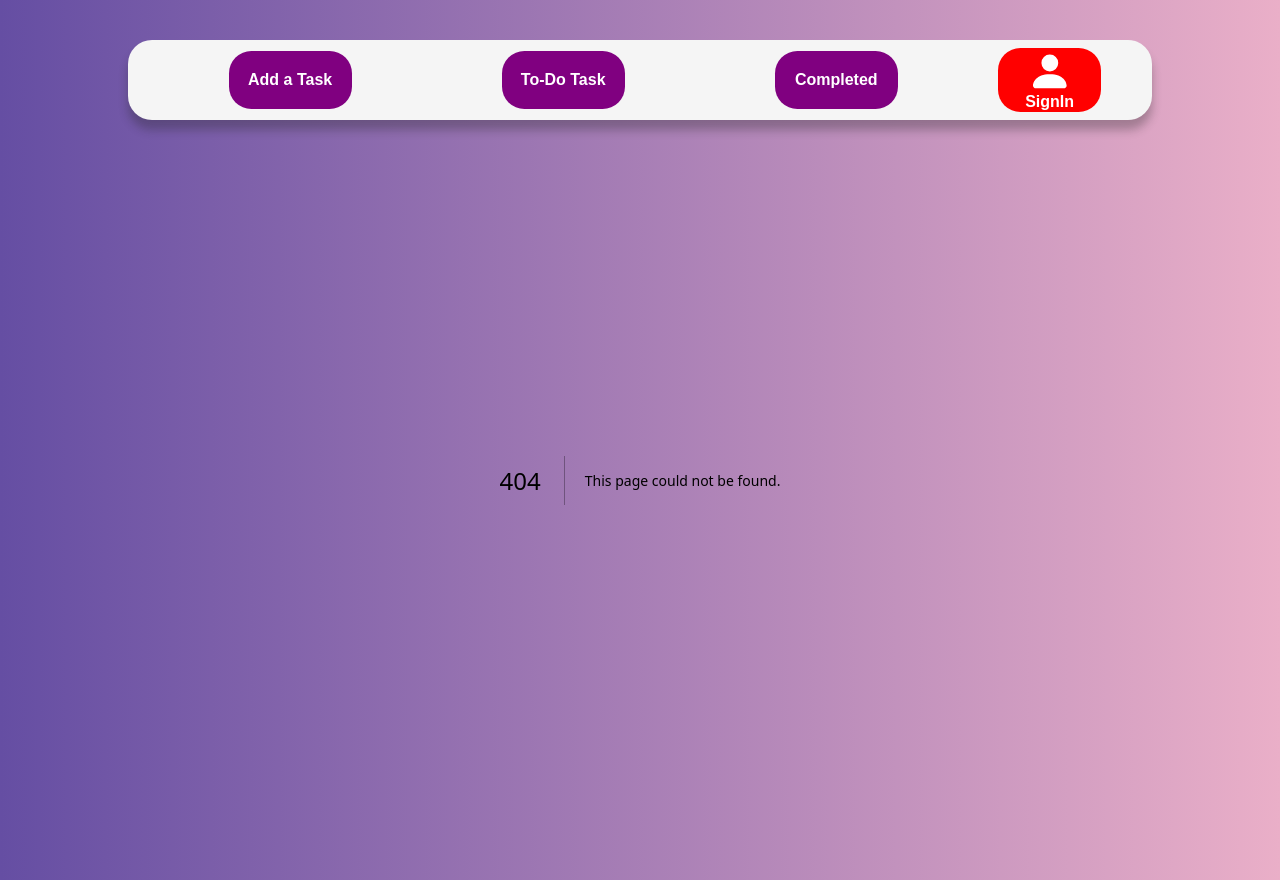
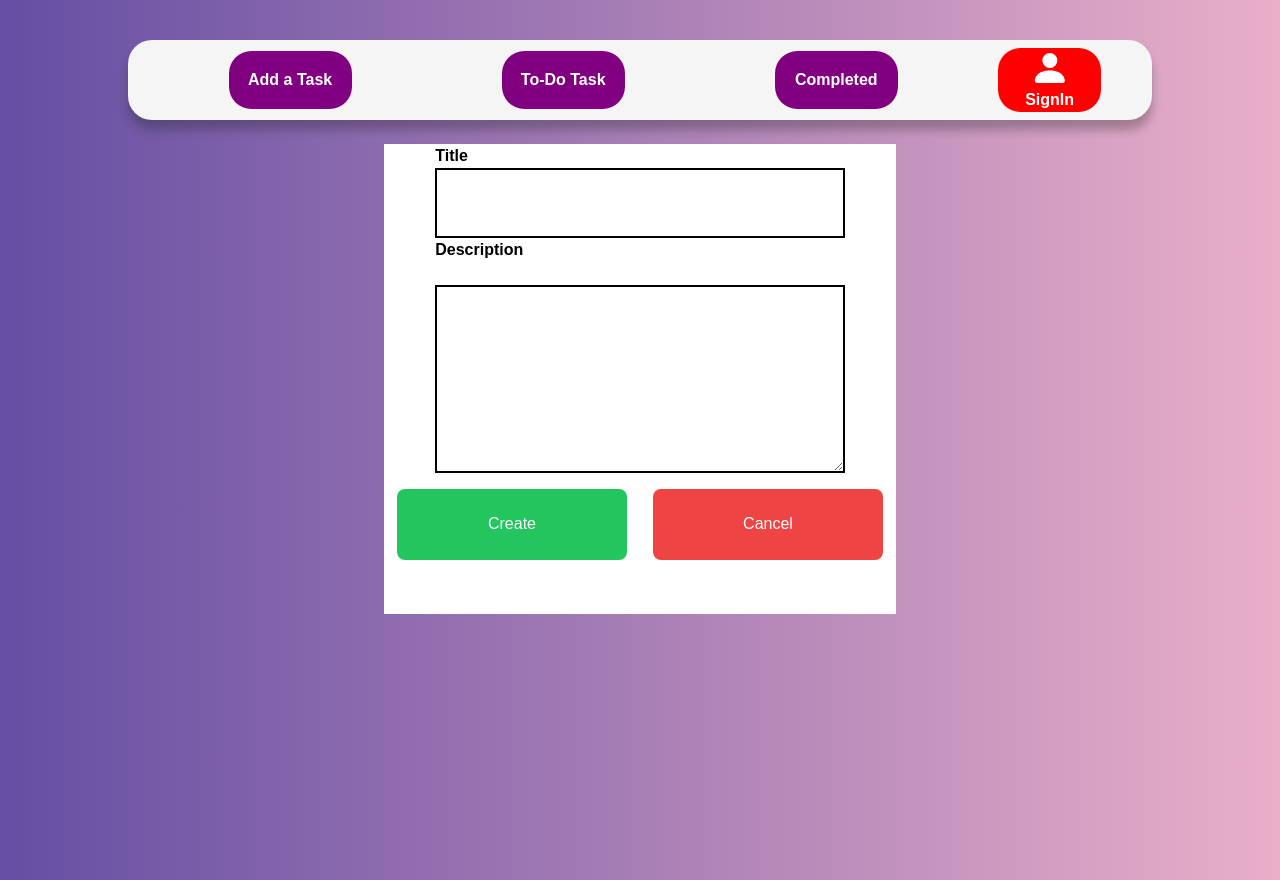
Before and after one commit to PrabeshPP/ToDo-Full-StackWebApp, a Next.js app in the folder frontend/: page /addtodo in a window 1280 px wide. Before the commit this address had no page. Built offline with nearby package versions, Linux system fonts and the light colour scheme.

Commit message:
form to add new todo item created

```diff
--- /dev/null
+++ b/frontend/app/addtodo/page.jsx
@@ -0,0 +1,8 @@
+import classes from "../../styles/addtodo.module.scss";
+import AddTodo from "../../components/AddTodo/addTodo";
+
+export default function Page(){
+    return <div className={classes.container}>
+        <AddTodo/>
+    </div>
+}
--- a/frontend/app/layout.tsx
+++ b/frontend/app/layout.tsx
@@ -1,6 +1,7 @@
 import React from "react";
 import MainNavigation from "../components/Navigation/MainNavigation";
 import classes from "../styles/home.module.scss";
+import "../styles/global.css";
 
 export default function RootLayout({ children }: {
     children: React.ReactNode
--- /dev/null
+++ b/frontend/app/loading.tsx
@@ -0,0 +1,9 @@
+import classes from "../styles/loading.module.scss";
+
+export default function  Loading(){
+    return <div className={classes.box}>
+        <div className={classes.loadingSpinner}>
+
+        </div>
+    </div>
+}
--- /dev/null
+++ b/frontend/components/AddTodo/addTodo.tsx
@@ -0,0 +1,23 @@
+const AddToDo=()=>{
+    return <div className="h-[70%] w-[40%] bg-white ">
+        <form className="h-[100%] w-[100%] flex items-center flex-col">
+            <div className="h-[20%] w-[80%] flex flex-col">
+                <label className="font-bold">Title</label>
+                <input name="title" className="h-[80%] w-[100%] outline-none border-[2px] border-black pl-2"/>
+            </div>
+            <div className="h-[50%] w-[80%] flex flex-col justify-between">
+                <label className="font-bold">Description</label>
+                <textarea className="h-[80%] w-[100%] outline-none border-[2px] border-black pl-2 text-left" name="title"/>
+            </div>
+
+            <div className="h-[20%] w-[100%] flex flex-row justify-around pt-4">
+                <div className="h-[90%] w-[45%] bg-green-500 flex justify-center items-center rounded-lg cursor-pointer text-white">Create</div>
+                <div className="h-[90%] w-[45%] bg-red-500 flex justify-center items-center rounded-lg cursor-pointer text-white">Cancel</div>
+            </div>
+
+
+        </form>
+    </div>
+}
+
+export default AddToDo;
--- a/frontend/components/Navigation/MainNavigation.tsx
+++ b/frontend/components/Navigation/MainNavigation.tsx
@@ -9,9 +9,9 @@ const MainNavigation = () => {
   return (
     <div className={classes.box}>
       <div className={classes.navList}>
-        <div className={classes.navBox}>
+        <Link href="/addtodo" className={classes.navBox}>
           Add a Task
-        </div>
+        </Link>
         <Link className={classes.navBox} href="/todos">
           To-Do Task
         </Link>
--- /dev/null
+++ b/frontend/styles/addtodo.module.scss
@@ -0,0 +1,10 @@
+.container{
+    height: 100vh;
+    width: 100%;
+    background-color:transparent;
+    padding-top: 5%;
+    box-sizing: border-box;
+    display: flex;
+    justify-content: center;
+    padding-bottom: 5%;
+}
--- a/frontend/tailwind.config.js
+++ b/frontend/tailwind.config.js
@@ -1,7 +1,7 @@
 /** @type {import('tailwindcss').Config} */
 module.exports = {
   content: [
-    "./pages/**/*.{js,ts,jsx,tsx}",
+    "./app/**/*.{js,ts,jsx,tsx}",
     "./components/**/*.{js,ts,jsx,tsx}",
   ],
   theme: {
```
